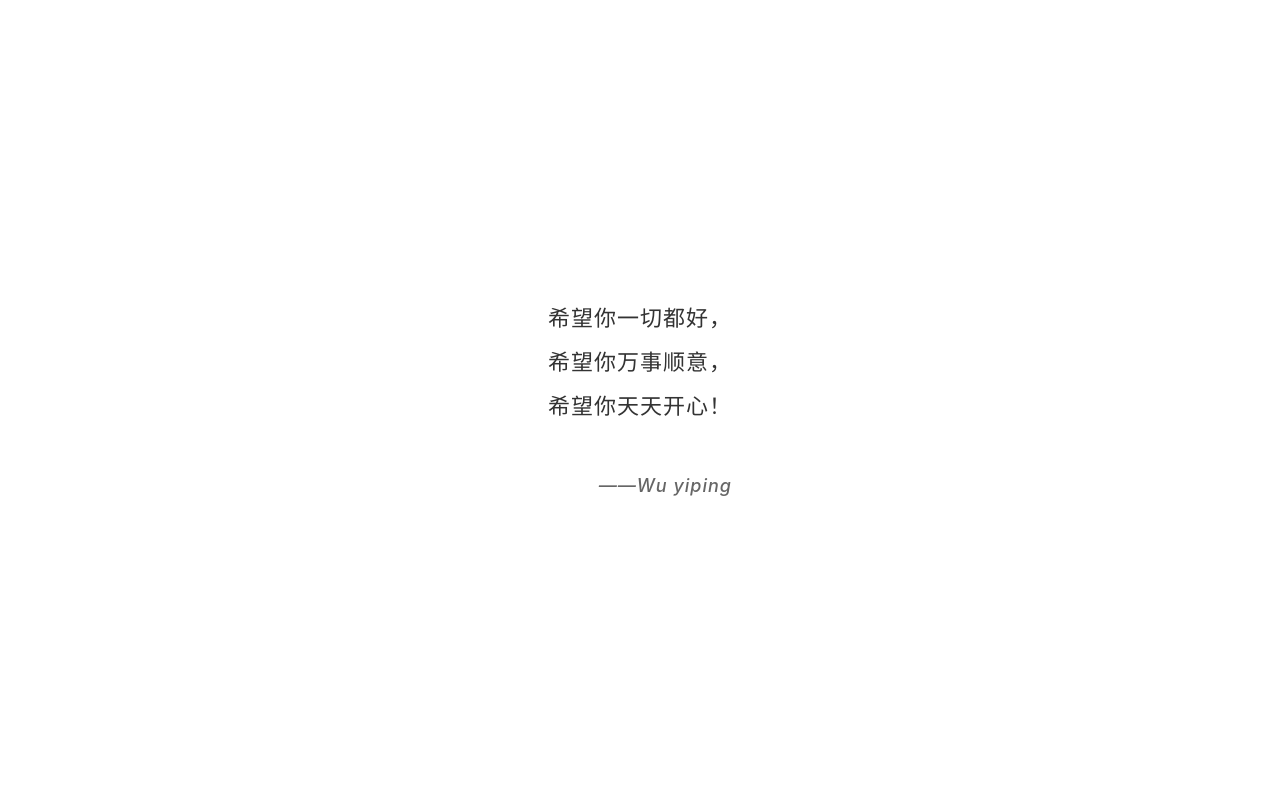
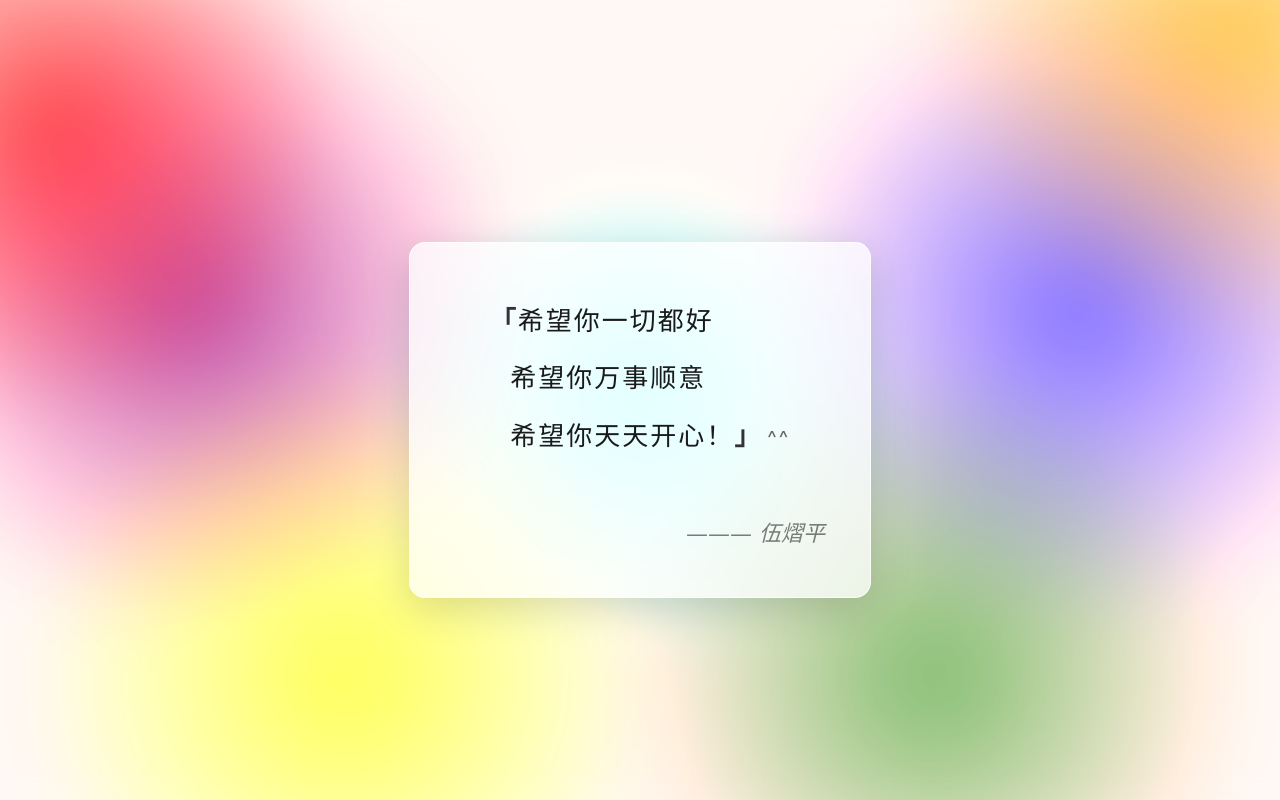
Before and after one commit to cometkismet/sunyuhan-pics-site, a plain HTML site: page index.html in a window 1280 px wide. Drawn offline with Linux system fonts and the light colour scheme; a web font is replaced by a local one.

Commit message:
Update index.html

```diff
--- a/index.html
+++ b/index.html
@@ -4,58 +4,130 @@
     <meta charset="UTF-8">
     <meta name="viewport" content="width=device-width, initial-scale=1.0">
     <title>To You</title>
+
+    <!-- 引入在线手写字体：Ma Shan Zheng (马善政书法体) -->
+    <link rel="preconnect" href="https://fonts.googleapis.com">
+    <link rel="preconnect" href="https://fonts.gstatic.com" crossorigin>
+    <link href="https://fonts.googleapis.com/css2?family=Ma+Shan+Zheng&display=swap" rel="stylesheet">
+
     <style>
-        /* 全局重置，保证纯白背景 */
+        /* 1. 基础设置 */
         body, html {
             margin: 0;
             padding: 0;
             height: 100%;
-            background-color: #ffffff;
-            font-family: -apple-system, BlinkMacSystemFont, "PingFang SC", "Microsoft YaHei", sans-serif;
+            overflow: hidden;
+            /* 备用字体：如果加载慢，先显示仿宋 */
+            font-family: "Ma Shan Zheng", "FangSong", cursive;
         }
 
-        /* 居中容器 */
+        /* 2. 七彩花海背景 (保持不变) */
+        .flower-field {
+            position: fixed;
+            top: 0;
+            left: 0;
+            width: 100%;
+            height: 100%;
+            background-color: #ffe4e1;
+            background-image:
+                radial-gradient(circle at 10% 20%, rgba(255, 0, 0, 0.6) 0%, transparent 20%),
+                radial-gradient(circle at 90% 10%, rgba(255, 165, 0, 0.6) 0%, transparent 20%),
+                radial-gradient(circle at 30% 80%, rgba(255, 255, 0, 0.6) 0%, transparent 25%),
+                radial-gradient(circle at 70% 80%, rgba(0, 128, 0, 0.5) 0%, transparent 25%),
+                radial-gradient(circle at 50% 50%, rgba(0, 255, 255, 0.5) 0%, transparent 30%),
+                radial-gradient(circle at 80% 40%, rgba(0, 0, 255, 0.5) 0%, transparent 25%),
+                radial-gradient(circle at 20% 40%, rgba(128, 0, 128, 0.6) 0%, transparent 25%);
+            filter: blur(30px) contrast(1.2);
+            z-index: -1;
+            animation: moveColors 20s infinite alternate linear;
+        }
+
+        @keyframes moveColors {
+            0% { transform: scale(1.1); }
+            100% { transform: scale(1.3); }
+        }
+
+        /* 3. 布局容器 */
         .container {
             display: flex;
-            flex-direction: column;
             justify-content: center;
             align-items: center;
             min-height: 100vh;
-            padding: 40px;
-            box-sizing: border-box;
+            padding: 20px;
         }
 
-        /* 文字内容样式 */
-        .content {
-            font-size: 22px;         /* 字号够大，看着舒服 */
-            color: #333333;          /* 深灰黑色，不刺眼 */
-            line-height: 2;          /* 行间距宽松，有呼吸感 */
-            letter-spacing: 1px;     /* 字间距 */
-            font-weight: 500;        /* 字体适中 */
-            text-align: left;        /* 正文左对齐 */
+        .glass-card {
+            background: rgba(255, 255, 255, 0.75);
+            backdrop-filter: blur(10px);
+            -webkit-backdrop-filter: blur(10px);
+            padding: 50px 30px;
+            border-radius: 16px;
+            box-shadow: 0 10px 40px rgba(0,0,0,0.15);
+            max-width: 400px;
+            width: 100%;
+            border: 1px solid rgba(255, 255, 255, 0.8);
+            text-align: center;
         }
 
-        /* 签名样式 */
+        /* 4. 正文样式 (手写体) */
+        .content {
+            font-family: "Ma Shan Zheng", cursive; /* 启用手写字体 */
+            font-size: 26px; /* 手写体稍微大一点更好看 */
+            color: #1a1a1a;
+            line-height: 2.2;
+            letter-spacing: 2px;
+            text-align: left;
+            display: inline-block;
+            position: relative;
+        }
+
+        .bracket {
+            color: #333;
+            font-weight: bold;
+        }
+
+        .suffix {
+            font-family: -apple-system, sans-serif; /* 表情符号保持系统字体，防止变形 */
+            font-size: 20px;
+            color: #666;
+            margin-left: 5px;
+        }
+
+        /* 5. 署名样式 (手写体 + 淡雅 + 斜体) */
         .signature {
-            margin-top: 40px;        /* 与正文拉开距离 */
-            font-size: 18px;         /* 签名稍微小一点点 */
-            color: #666666;          /* 颜色稍微浅一点 */
-            text-align: right;       /* 右对齐 */
-            font-style: italic;      /* 稍微倾斜，更有手写感 */
+            font-family: "Ma Shan Zheng", cursive; /* 启用手写字体 */
+            margin-top: 50px;
+            font-size: 22px; /* 签名稍微放大 */
+
+            /* 淡雅灰色 */
+            color: rgba(0, 0, 0, 0.5);
+
+            /* 斜体 */
+            font-style: italic;
+
+            text-align: right;
+            padding-right: 15px;
         }
+
     </style>
 </head>
 <body>
 
+    <div class="flower-field"></div>
+
     <div class="container">
-        <div class="content">
-            <div>希望你一切都好，</div>
-            <div>希望你万事顺意，</div>
-            <div>希望你天天开心！</div>
+        <div class="glass-card">
+
+            <div class="content">
+                <span class="bracket">「</span>希望你一切都好<br>
+                &nbsp;&nbsp;希望你万事顺意<br>
+                &nbsp;&nbsp;希望你天天开心！<span class="bracket">」</span><span class="suffix">^^</span>
+            </div>
 
             <div class="signature">
-                ——Wu yiping
+                ——— 伍熠平
             </div>
+
         </div>
     </div>
 
```
